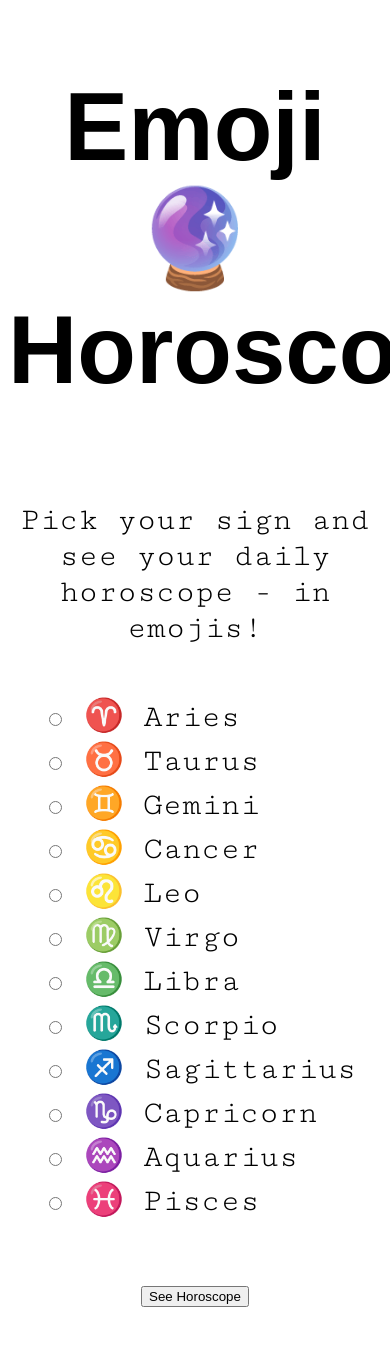
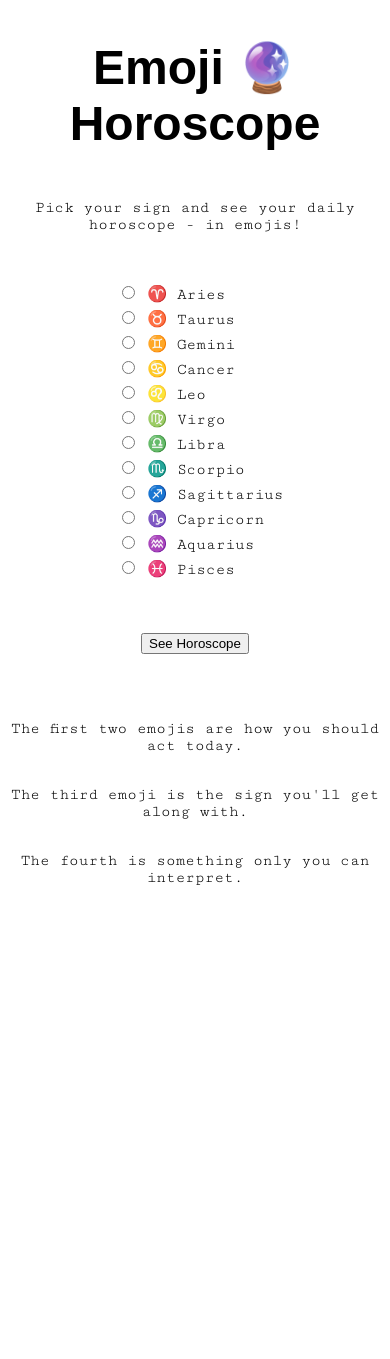
Before and after one commit to yukseltron/emoji-horoscope, a Flask app: page / in a window 390 px wide; the page is wider, and only the part inside the window is pictured. Shown: the top 1359 px of that part. After the commit the page ends 885 px from the top of that part, so only its background shows below. Run offline with Flask 2, Linux system fonts and the light colour scheme; some web fonts are replaced.

Commit message:
removed garbage

```diff
--- a/static/_include-media.css
+++ /dev/null
@@ -1,3 +0,0 @@
-
-
-/*# sourceMappingURL=_include-media.css.map */
--- a/static/_include-media.scss
+++ /dev/null
@@ -1,567 +0,0 @@
-@charset "UTF-8";
-
-//     _            _           _                           _ _
-//    (_)          | |         | |                         | (_)
-//     _ _ __   ___| |_   _  __| | ___   _ __ ___   ___  __| |_  __ _
-//    | | '_ \ / __| | | | |/ _` |/ _ \ | '_ ` _ \ / _ \/ _` | |/ _` |
-//    | | | | | (__| | |_| | (_| |  __/ | | | | | |  __/ (_| | | (_| |
-//    |_|_| |_|\___|_|\__,_|\__,_|\___| |_| |_| |_|\___|\__,_|_|\__,_|
-//
-//      Simple, elegant and maintainable media queries in Sass
-//                        v1.4.9
-//
-//                http://include-media.com
-//
-//         Authors: Eduardo Boucas (@eduardoboucas)
-//                  Hugo Giraudel (@hugogiraudel)
-//
-//      This project is licensed under the terms of the MIT license
-
-
-////
-/// include-media library public configuration
-/// @author Eduardo Boucas
-/// @access public
-////
-
-
-///
-/// Creates a list of global breakpoints
-///
-/// @example scss - Creates a single breakpoint with the label `phone`
-///  $breakpoints: ('phone': 320px);
-///
-$breakpoints: (
-  'phone': 320px,
-  'tablet': 768px,
-  'desktop': 1024px
-) !default;
-
-
-///
-/// Creates a list of static expressions or media types
-///
-/// @example scss - Creates a single media type (screen)
-///  $media-expressions: ('screen': 'screen');
-///
-/// @example scss - Creates a static expression with logical disjunction (OR operator)
-///  $media-expressions: (
-///    'retina2x': '(-webkit-min-device-pixel-ratio: 2), (min-resolution: 192dpi)'
-///  );
-///
-$media-expressions: (
-  'screen': 'screen',
-  'print': 'print',
-  'handheld': 'handheld',
-  'landscape': '(orientation: landscape)',
-  'portrait': '(orientation: portrait)',
-  'retina2x': '(-webkit-min-device-pixel-ratio: 2), (min-resolution: 192dpi), (min-resolution: 2dppx)',
-  'retina3x': '(-webkit-min-device-pixel-ratio: 3), (min-resolution: 350dpi), (min-resolution: 3dppx)'
-) !default;
-
-
-///
-/// Defines a number to be added or subtracted from each unit when declaring breakpoints with exclusive intervals
-///
-/// @example scss - Interval for pixels is defined as `1` by default
-///  @include media('>128px') {}
-///
-///  /* Generates: */
-///  @media (min-width: 129px) {}
-///
-/// @example scss - Interval for ems is defined as `0.01` by default
-///  @include media('>20em') {}
-///
-///  /* Generates: */
-///  @media (min-width: 20.01em) {}
-///
-/// @example scss - Interval for rems is defined as `0.1` by default, to be used with `font-size: 62.5%;`
-///  @include media('>2.0rem') {}
-///
-///  /* Generates: */
-///  @media (min-width: 2.1rem) {}
-///
-$unit-intervals: (
-  'px': 1,
-  'em': 0.01,
-  'rem': 0.1,
-  '': 0
-) !default;
-
-///
-/// Defines whether support for media queries is available, useful for creating separate stylesheets
-/// for browsers that don't support media queries.
-///
-/// @example scss - Disables support for media queries
-///  $im-media-support: false;
-///  @include media('>=tablet') {
-///    .foo {
-///      color: tomato;
-///    }
-///  }
-///
-///  /* Generates: */
-///  .foo {
-///    color: tomato;
-///  }
-///
-$im-media-support: true !default;
-
-///
-/// Selects which breakpoint to emulate when support for media queries is disabled. Media queries that start at or
-/// intercept the breakpoint will be displayed, any others will be ignored.
-///
-/// @example scss - This media query will show because it intercepts the static breakpoint
-///  $im-media-support: false;
-///  $im-no-media-breakpoint: 'desktop';
-///  @include media('>=tablet') {
-///    .foo {
-///      color: tomato;
-///    }
-///  }
-///
-///  /* Generates: */
-///  .foo {
-///    color: tomato;
-///  }
-///
-/// @example scss - This media query will NOT show because it does not intercept the desktop breakpoint
-///  $im-media-support: false;
-///  $im-no-media-breakpoint: 'tablet';
-///  @include media('>=desktop') {
-///    .foo {
-///      color: tomato;
-///    }
-///  }
-///
-///  /* No output */
-///
-$im-no-media-breakpoint: 'desktop' !default;
-
-///
-/// Selects which media expressions are allowed in an expression for it to be used when media queries
-/// are not supported.
-///
-/// @example scss - This media query will show because it intercepts the static breakpoint and contains only accepted media expressions
-///  $im-media-support: false;
-///  $im-no-media-breakpoint: 'desktop';
-///  $im-no-media-expressions: ('screen');
-///  @include media('>=tablet', 'screen') {
-///    .foo {
-///      color: tomato;
-///    }
-///  }
-///
-///   /* Generates: */
-///   .foo {
-///     color: tomato;
-///   }
-///
-/// @example scss - This media query will NOT show because it intercepts the static breakpoint but contains a media expression that is not accepted
-///  $im-media-support: false;
-///  $im-no-media-breakpoint: 'desktop';
-///  $im-no-media-expressions: ('screen');
-///  @include media('>=tablet', 'retina2x') {
-///    .foo {
-///      color: tomato;
-///    }
-///  }
-///
-///  /* No output */
-///
-$im-no-media-expressions: ('screen', 'portrait', 'landscape') !default;
-
-////
-/// Cross-engine logging engine
-/// @author Hugo Giraudel
-/// @access private
-////
-
-
-///
-/// Log a message either with `@error` if supported
-/// else with `@warn`, using `feature-exists('at-error')`
-/// to detect support.
-///
-/// @param {String} $message - Message to log
-///
-@function im-log($message) {
-  @if feature-exists('at-error') {
-    @error $message;
-  } @else {
-    @warn $message;
-    $_: noop();
-  }
-
-  @return $message;
-}
-
-
-///
-/// Wrapper mixin for the log function so it can be used with a more friendly
-/// API than `@if im-log('..') {}` or `$_: im-log('..')`. Basically, use the function
-/// within functions because it is not possible to include a mixin in a function
-/// and use the mixin everywhere else because it's much more elegant.
-///
-/// @param {String} $message - Message to log
-///
-@mixin log($message) {
-  @if im-log($message) {}
-}
-
-
-///
-/// Function with no `@return` called next to `@warn` in Sass 3.3
-/// to trigger a compiling error and stop the process.
-///
-@function noop() {}
-
-///
-/// Determines whether a list of conditions is intercepted by the static breakpoint.
-///
-/// @param {Arglist}   $conditions  - Media query conditions
-///
-/// @return {Boolean} - Returns true if the conditions are intercepted by the static breakpoint
-///
-@function im-intercepts-static-breakpoint($conditions...) {
-  $no-media-breakpoint-value: map-get($breakpoints, $im-no-media-breakpoint);
-
-  @if not $no-media-breakpoint-value {
-    @if im-log('`#{$im-no-media-breakpoint}` is not a valid breakpoint.') {}
-  }
-
-  @each $condition in $conditions {
-    @if not map-has-key($media-expressions, $condition) {
-      $operator: get-expression-operator($condition);
-      $prefix: get-expression-prefix($operator);
-      $value: get-expression-value($condition, $operator);
-
-      @if ($prefix == 'max' and $value <= $no-media-breakpoint-value) or
-          ($prefix == 'min' and $value > $no-media-breakpoint-value) {
-        @return false;
-      }
-    } @else if not index($im-no-media-expressions, $condition) {
-      @return false;
-    }
-  }
-
-  @return true;
-}
-
-////
-/// Parsing engine
-/// @author Hugo Giraudel
-/// @access private
-////
-
-
-///
-/// Get operator of an expression
-///
-/// @param {String} $expression - Expression to extract operator from
-///
-/// @return {String} - Any of `>=`, `>`, `<=`, `<`, `≥`, `≤`
-///
-@function get-expression-operator($expression) {
-  @each $operator in ('>=', '>', '<=', '<', '≥', '≤') {
-    @if str-index($expression, $operator) {
-      @return $operator;
-    }
-  }
-
-  // It is not possible to include a mixin inside a function, so we have to
-  // rely on the `im-log(..)` function rather than the `log(..)` mixin. Because
-  // functions cannot be called anywhere in Sass, we need to hack the call in
-  // a dummy variable, such as `$_`. If anybody ever raise a scoping issue with
-  // Sass 3.3, change this line in `@if im-log(..) {}` instead.
-  $_: im-log('No operator found in `#{$expression}`.');
-}
-
-
-///
-/// Get dimension of an expression, based on a found operator
-///
-/// @param {String} $expression - Expression to extract dimension from
-/// @param {String} $operator - Operator from `$expression`
-///
-/// @return {String} - `width` or `height` (or potentially anything else)
-///
-@function get-expression-dimension($expression, $operator) {
-  $operator-index: str-index($expression, $operator);
-  $parsed-dimension: str-slice($expression, 0, $operator-index - 1);
-  $dimension: 'width';
-
-  @if str-length($parsed-dimension) > 0 {
-    $dimension: $parsed-dimension;
-  }
-
-  @return $dimension;
-}
-
-
-///
-/// Get dimension prefix based on an operator
-///
-/// @param {String} $operator - Operator
-///
-/// @return {String} - `min` or `max`
-///
-@function get-expression-prefix($operator) {
-  @return if(index(('<', '<=', '≤'), $operator), 'max', 'min');
-}
-
-
-///
-/// Get value of an expression, based on a found operator
-///
-/// @param {String} $expression - Expression to extract value from
-/// @param {String} $operator - Operator from `$expression`
-///
-/// @return {Number} - A numeric value
-///
-@function get-expression-value($expression, $operator) {
-  $operator-index: str-index($expression, $operator);
-  $value: str-slice($expression, $operator-index + str-length($operator));
-
-  @if map-has-key($breakpoints, $value) {
-    $value: map-get($breakpoints, $value);
-  } @else {
-    $value: to-number($value);
-  }
-
-  $interval: map-get($unit-intervals, unit($value));
-
-  @if not $interval {
-    // It is not possible to include a mixin inside a function, so we have to
-    // rely on the `im-log(..)` function rather than the `log(..)` mixin. Because
-    // functions cannot be called anywhere in Sass, we need to hack the call in
-    // a dummy variable, such as `$_`. If anybody ever raise a scoping issue with
-    // Sass 3.3, change this line in `@if im-log(..) {}` instead.
-    $_: im-log('Unknown unit `#{unit($value)}`.');
-  }
-
-  @if $operator == '>' {
-    $value: $value + $interval;
-  } @else if $operator == '<' {
-    $value: $value - $interval;
-  }
-
-  @return $value;
-}
-
-
-///
-/// Parse an expression to return a valid media-query expression
-///
-/// @param {String} $expression - Expression to parse
-///
-/// @return {String} - Valid media query
-///
-@function parse-expression($expression) {
-  // If it is part of $media-expressions, it has no operator
-  // then there is no need to go any further, just return the value
-  @if map-has-key($media-expressions, $expression) {
-    @return map-get($media-expressions, $expression);
-  }
-
-  $operator: get-expression-operator($expression);
-  $dimension: get-expression-dimension($expression, $operator);
-  $prefix: get-expression-prefix($operator);
-  $value: get-expression-value($expression, $operator);
-
-  @return '(#{$prefix}-#{$dimension}: #{$value})';
-}
-
-///
-/// Slice `$list` between `$start` and `$end` indexes
-///
-/// @access private
-///
-/// @param {List} $list - List to slice
-/// @param {Number} $start [1] - Start index
-/// @param {Number} $end [length($list)] - End index
-///
-/// @return {List} Sliced list
-///
-@function slice($list, $start: 1, $end: length($list)) {
-  @if length($list) < 1 or $start > $end {
-    @return ();
-  }
-
-  $result: ();
-
-  @for $i from $start through $end {
-    $result: append($result, nth($list, $i));
-  }
-
-  @return $result;
-}
-
-////
-/// String to number converter
-/// @author Hugo Giraudel
-/// @access private
-////
-
-
-///
-/// Casts a string into a number
-///
-/// @param {String | Number} $value - Value to be parsed
-///
-/// @return {Number}
-///
-@function to-number($value) {
-  @if type-of($value) == 'number' {
-    @return $value;
-  } @else if type-of($value) != 'string' {
-    $_: im-log('Value for `to-number` should be a number or a string.');
-  }
-
-  $first-character: str-slice($value, 1, 1);
-  $result: 0;
-  $digits: 0;
-  $minus: ($first-character == '-');
-  $numbers: ('0': 0, '1': 1, '2': 2, '3': 3, '4': 4, '5': 5, '6': 6, '7': 7, '8': 8, '9': 9);
-
-  // Remove +/- sign if present at first character
-  @if ($first-character == '+' or $first-character == '-') {
-    $value: str-slice($value, 2);
-  }
-
-  @for $i from 1 through str-length($value) {
-    $character: str-slice($value, $i, $i);
-
-    @if not (index(map-keys($numbers), $character) or $character == '.') {
-      @return to-length(if($minus, -$result, $result), str-slice($value, $i))
-    }
-
-    @if $character == '.' {
-      $digits: 1;
-    } @else if $digits == 0 {
-      $result: $result * 10 + map-get($numbers, $character);
-    } @else {
-      $digits: $digits * 10;
-      $result: $result + map-get($numbers, $character) / $digits;
-    }
-  }
-
-  @return if($minus, -$result, $result);
-}
-
-
-///
-/// Add `$unit` to `$value`
-///
-/// @param {Number} $value - Value to add unit to
-/// @param {String} $unit - String representation of the unit
-///
-/// @return {Number} - `$value` expressed in `$unit`
-///
-@function to-length($value, $unit) {
-  $units: ('px': 1px, 'cm': 1cm, 'mm': 1mm, '%': 1%, 'ch': 1ch, 'pc': 1pc, 'in': 1in, 'em': 1em, 'rem': 1rem, 'pt': 1pt, 'ex': 1ex, 'vw': 1vw, 'vh': 1vh, 'vmin': 1vmin, 'vmax': 1vmax);
-
-  @if not index(map-keys($units), $unit) {
-    $_: im-log('Invalid unit `#{$unit}`.');
-  }
-
-  @return $value * map-get($units, $unit);
-}
-
-///
-/// This mixin aims at redefining the configuration just for the scope of
-/// the call. It is helpful when having a component needing an extended
-/// configuration such as custom breakpoints (referred to as tweakpoints)
-/// for instance.
-///
-/// @author Hugo Giraudel
-///
-/// @param {Map} $tweakpoints [()] - Map of tweakpoints to be merged with `$breakpoints`
-/// @param {Map} $tweak-media-expressions [()] - Map of tweaked media expressions to be merged with `$media-expression`
-///
-/// @example scss - Extend the global breakpoints with a tweakpoint
-///  @include media-context(('custom': 678px)) {
-///    .foo {
-///      @include media('>phone', '<=custom') {
-///       // ...
-///      }
-///    }
-///  }
-///
-/// @example scss - Extend the global media expressions with a custom one
-///  @include media-context($tweak-media-expressions: ('all': 'all')) {
-///    .foo {
-///      @include media('all', '>phone') {
-///       // ...
-///      }
-///    }
-///  }
-///
-/// @example scss - Extend both configuration maps
-///  @include media-context(('custom': 678px), ('all': 'all')) {
-///    .foo {
-///      @include media('all', '>phone', '<=custom') {
-///       // ...
-///      }
-///    }
-///  }
-///
-@mixin media-context($tweakpoints: (), $tweak-media-expressions: ()) {
-  // Save global configuration
-  $global-breakpoints: $breakpoints;
-  $global-media-expressions: $media-expressions;
-
-  // Update global configuration
-  $breakpoints: map-merge($breakpoints, $tweakpoints) !global;
-  $media-expressions: map-merge($media-expressions, $tweak-media-expressions) !global;
-
-  @content;
-
-  // Restore global configuration
-  $breakpoints: $global-breakpoints !global;
-  $media-expressions: $global-media-expressions !global;
-}
-
-////
-/// include-media public exposed API
-/// @author Eduardo Boucas
-/// @access public
-////
-
-
-///
-/// Generates a media query based on a list of conditions
-///
-/// @param {Arglist}   $conditions  - Media query conditions
-///
-/// @example scss - With a single set breakpoint
-///  @include media('>phone') { }
-///
-/// @example scss - With two set breakpoints
-///  @include media('>phone', '<=tablet') { }
-///
-/// @example scss - With custom values
-///  @include media('>=358px', '<850px') { }
-///
-/// @example scss - With set breakpoints with custom values
-///  @include media('>desktop', '<=1350px') { }
-///
-/// @example scss - With a static expression
-///  @include media('retina2x') { }
-///
-/// @example scss - Mixing everything
-///  @include media('>=350px', '<tablet', 'retina3x') { }
-///
-@mixin media($conditions...) {
-  @if ($im-media-support and length($conditions) == 0) or
-      (not $im-media-support and im-intercepts-static-breakpoint($conditions...)) {
-    @content;
-  } @else if ($im-media-support and length($conditions) > 0) {
-    @media #{unquote(parse-expression(nth($conditions, 1)))} {
-      // Recursive call
-      @include media(slice($conditions, 2)...) {
-        @content;
-      }
-    }
-  }
-}
--- a/static/style.css
+++ b/static/style.css
@@ -42,10 +42,4 @@ body .container .content form .submit-btn {
   margin-bottom: 50px;
 }
 
-@media (max-width: 899px) {
-  body {
-    font-size: 200%;
-  }
-}
-
 /*# sourceMappingURL=style.css.map */
--- a/static/style.scss
+++ b/static/style.scss
@@ -1,4 +1,3 @@
-@import '_include-media';
 @import url('https://fonts.googleapis.com/css?family=Coda+Caption:800');
 @import url('https://fonts.googleapis.com/css?family=Cutive+Mono');
 
@@ -54,9 +53,3 @@ body {
     }
   }
 }
-
-@include media('<900px') {
-  body {
-    font-size: 200%;
-  }
-}
```
Also changed, not shown: 2 other files.
